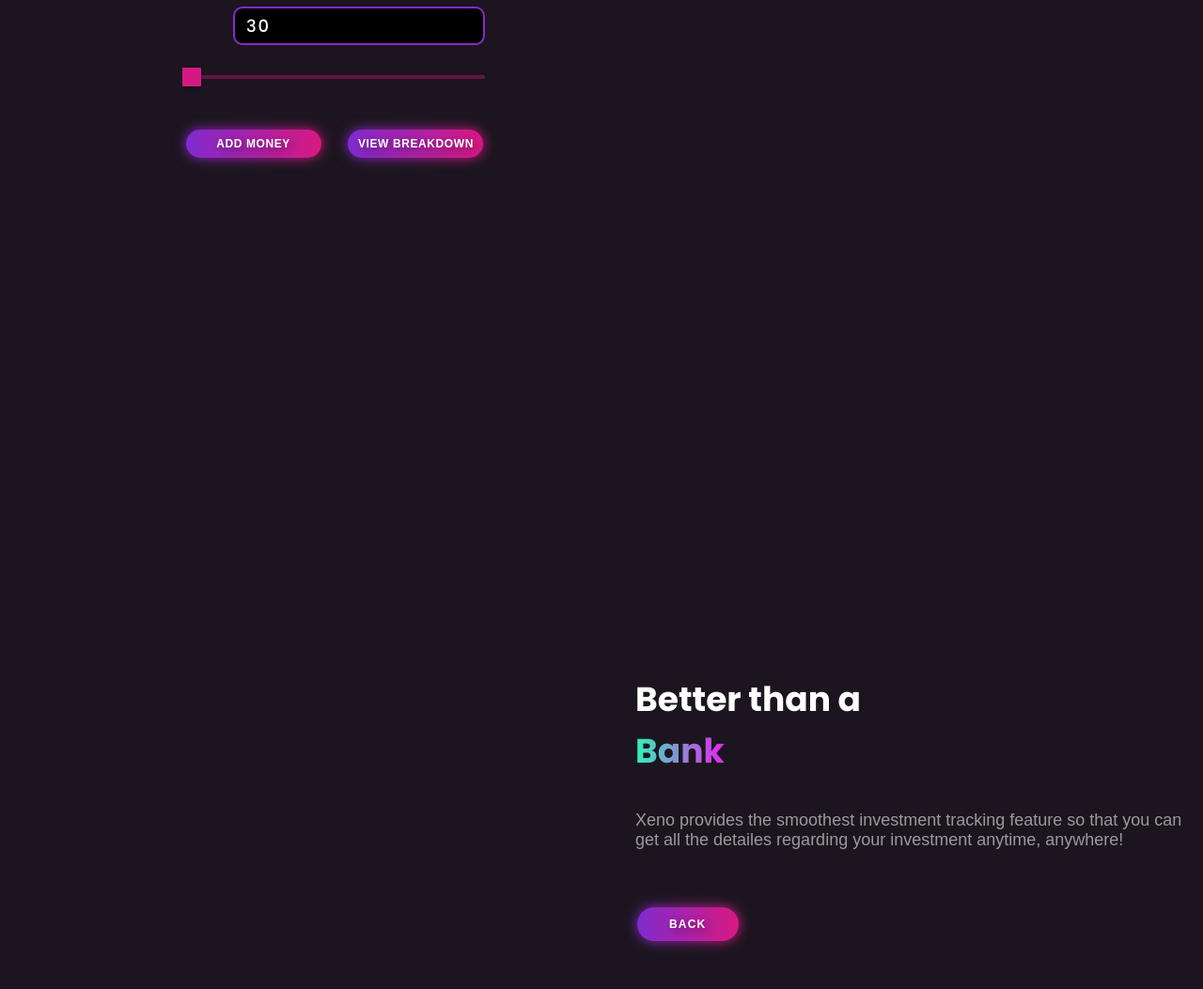
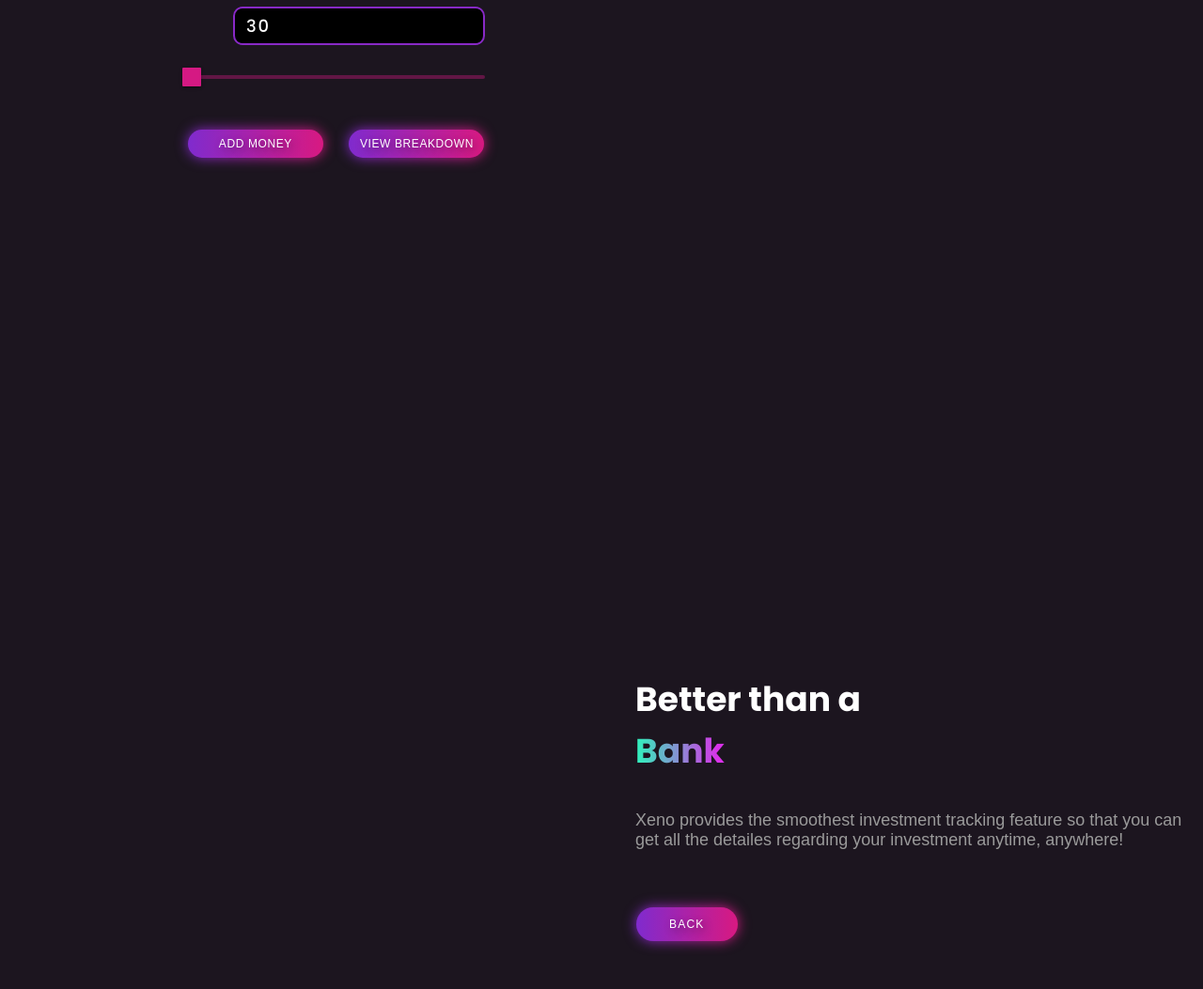
Before and after one commit to AryamanLakers/xeno, a React (Create React App) app: page / in a window 1280 px wide. Shown: the part 1140-2193 px from the top of the page at 94% size. Built offline with nearby package versions, Linux system fonts and the light colour scheme.

Commit message:
design_updates

```diff
--- a/src/components/EighthPage.scss
+++ b/src/components/EighthPage.scss
@@ -122,7 +122,7 @@
 			  outline: none;
 			  color: white;
 			  text-transform: uppercase;
-			  font-weight: 900;
+			  font-weight: 400;
 			  font-style: 1.2em;
 			  font-size:1rem;
 			  letter-spacing: 0.05em;
--- a/src/components/FirstPage.scss
+++ b/src/components/FirstPage.scss
@@ -52,7 +52,7 @@
         outline: none;
         color: white;
         text-transform: uppercase;
-        font-weight: 900;
+        font-weight: 400;
         font-style: 1.2em;
         font-size:1.2rem;
         letter-spacing: 0.1em;
--- a/src/components/SecondPage.scss
+++ b/src/components/SecondPage.scss
@@ -139,7 +139,7 @@
 				  outline: none;
 				  color: white;
 				  text-transform: uppercase;
-				  font-weight: 900;
+				  font-weight: 400;
 				  font-style: 1.2em;
 
 				  letter-spacing: 0.1em;
--- a/src/components/SeventhPage.scss
+++ b/src/components/SeventhPage.scss
@@ -17,7 +17,7 @@
 			  outline: none;
 			  color: white;
 			  text-transform: uppercase;
-			  font-weight: 900;
+			  font-weight: 400;
 			  font-style: 1.2em;
 			  letter-spacing: 0.1em;
 			  position: relative;
--- a/src/components/ThirdPage.scss
+++ b/src/components/ThirdPage.scss
@@ -66,7 +66,7 @@
               outline: none;
               color: white;
               text-transform: uppercase;
-              font-weight: 900;
+              font-weight: 400;
               font-style: 1.2em;
               font-size:0.8rem;
               letter-spacing: 0.1em;
```
